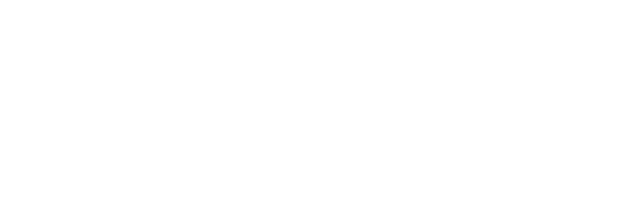
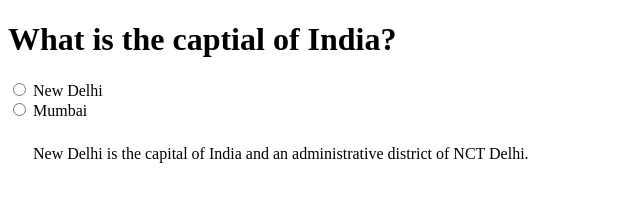
Before and after one commit to acciojob/trivia-PrashanthPremchand, a website: page main.html in a window 1280 px wide. Shown: the whole page, without its empty margins (0-640 px from the left). Drawn offline with Linux system fonts and the light colour scheme.

Commit message:
created a submission

```diff
--- a/main.html
+++ b/main.html
@@ -10,7 +10,18 @@
 	<!-- the entire body must be written by student -->
     <script type="text/javascript" src="./script.js">
 </script>
-
+	<h1>What is the captial of India?</h1>
+	<section>
+	<input type="radio" id="New Delhi" name="options" value="New Delhi">
+	<label for="New Delhi">New Delhi</label>
+	</section>
+	<section>
+	<input type="radio" id="Mumbai" name="options" value="Mumbai">
+	<label for="Mumbai">Mumbai</label>
+	</section>
+	<blockquote cite="https://en.wikipedia.org/wiki/New_Delhi">
+		New Delhi is the capital of India and an administrative district of NCT Delhi.
+	</blockquote>
 </body>
 
 </html>
--- a/styles.css
+++ b/styles.css
@@ -1,2 +1,10 @@
 
 /* Your CSS Code here. */
+blockquote{
+	width: 600px;
+	margin: 10px;
+	padding: 15px;
+	border-left-width: 8px;
+	border-left-color: green;
+	background-color: Light greenish-blue;
+}
```
